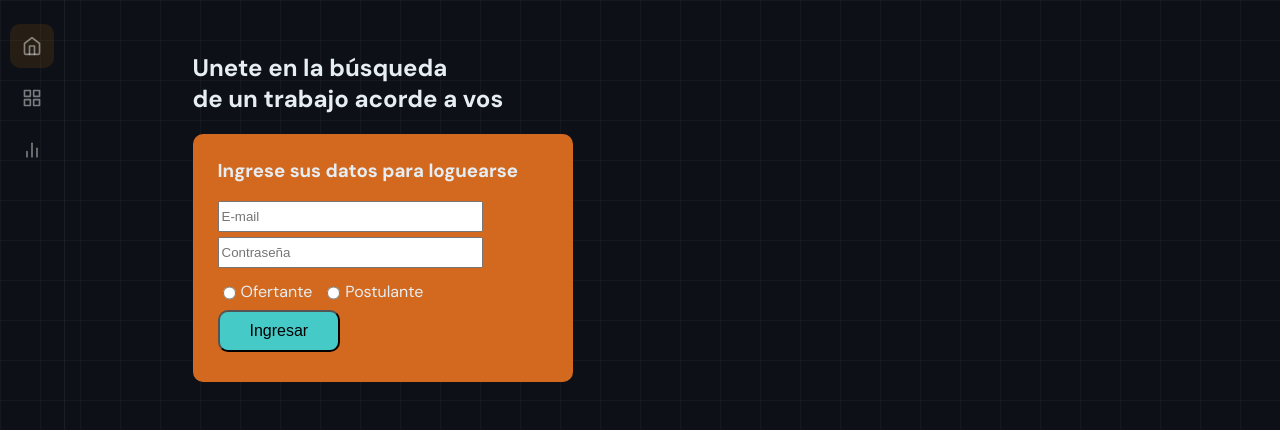
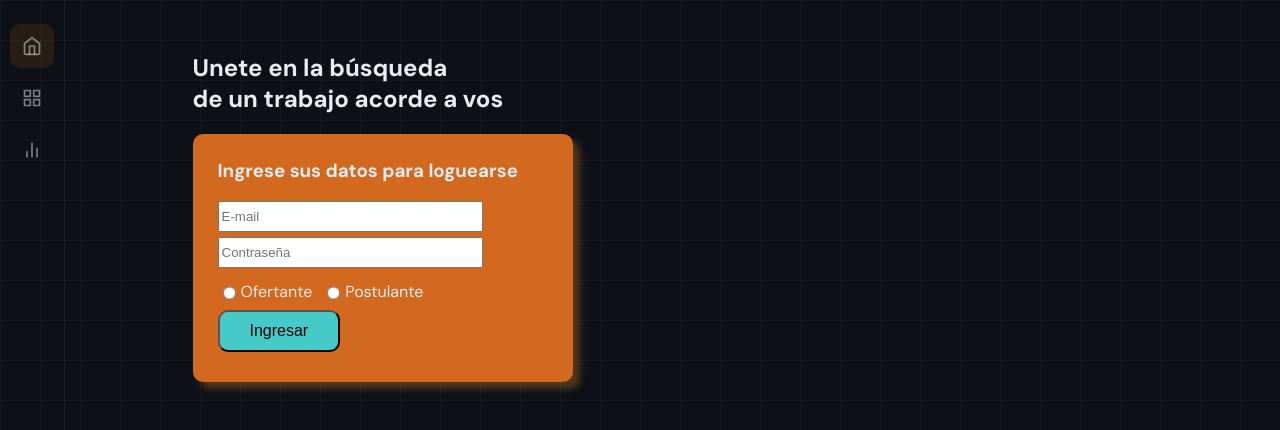
Before and after one commit to luchist/rapiempleo-frontend-ttip-unq, a React (Vite) app: page / in a window 1280 px wide. Shown: the top 430 px of the page. Built offline with nearby package versions, Linux system fonts and the light colour scheme.

Commit message:
fix: invalid box-shadow value

```diff
--- a/src/pages/LoginPage.css
+++ b/src/pages/LoginPage.css
@@ -4,11 +4,12 @@
     max-width: 330px;
     background-color: chocolate;
     border-radius: 10px;
-    box-shadow: 10px;
+    box-shadow: 7px 7px 7px rgba(242, 147, 47, 0.3);
     padding-left: 25px;
     padding-right: 25px;
     padding-top: 5px;
-    padding-bottom: 30px;;
+    padding-bottom: 30px;
+    ;
 }
 
 .input-login {
@@ -52,7 +53,7 @@
 }
 
 .login-button:hover {
-  opacity: 0.85;
-  border: 2px solid #2186de;
-  transition: 0.5s;
+    opacity: 0.85;
+    border: 2px solid #2186de;
+    transition: 0.5s;
 }
```
